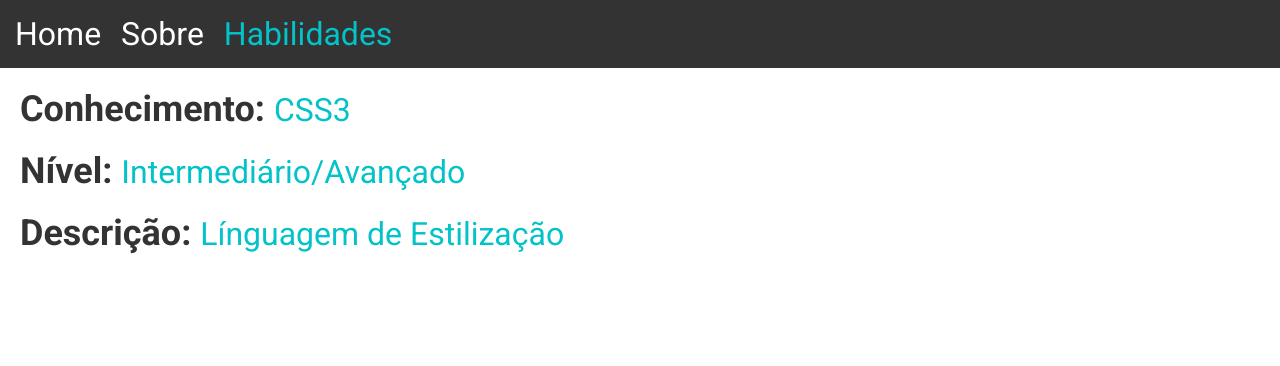
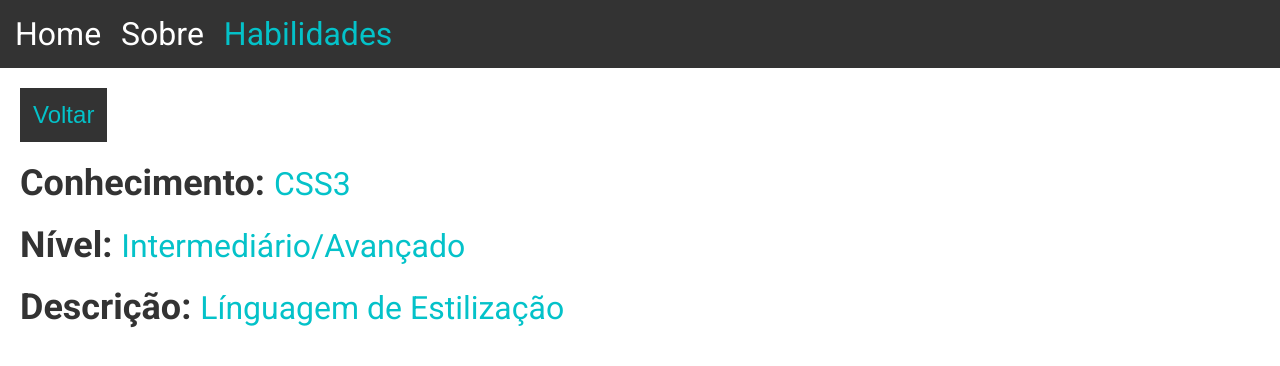
Before and after one commit to matheuspergoli/portfolio, a React (Vite) app: page /sobre/habilidades/CSS3 in a window 1280 px wide. Shown: the top 366 px of the page. Built offline with nearby package versions, Linux system fonts and the light colour scheme.

Commit message:
Adicionando botão de voltar página

```diff
--- a/src/Components/Habilidades/InfoSkill.tsx
+++ b/src/Components/Habilidades/InfoSkill.tsx
@@ -1,5 +1,5 @@
 import React from 'react'
-import { useParams } from 'react-router-dom'
+import { useParams, useNavigate } from 'react-router-dom'
 import Head from '../Helper/Head'
 import styled from 'styled-components'
 
@@ -91,9 +91,24 @@ const Title = styled.h1`
   }
 `
 
+const BtnVoltar = styled.button`
+  padding: 10px;
+  cursor: pointer;
+  color: #04c2c9;
+  font-size: 1.5rem;
+  width: fit-content;
+  border: 3px solid #333;
+  background-color: #333;
+`
+
 function InfoSkill() {
+  const navigate = useNavigate()
   const { id } = useParams()
   const [conhecimento, setConhecimento] = React.useState<Props>()
+
+  function voltarPagina() {
+    navigate('/sobre/habilidades')
+  }
 
   React.useEffect(() => {
     const infoAtual = info.filter(item => item.skill === id)
@@ -105,6 +120,7 @@ function InfoSkill() {
       {conhecimento && <Head title={conhecimento[0].skill} />}
       {conhecimento && conhecimento.map((item: SkillProps) => (
         <ContainerMain key={item.skill}>
+          <BtnVoltar onClick={voltarPagina}>Voltar</BtnVoltar>
           <Title>Conhecimento: <span>{item.skill}</span></Title>
           <Title>Nível: <span>{item.nivel}</span></Title>
           <Title>Descrição: <span>{item.descricao}</span></Title>
```
